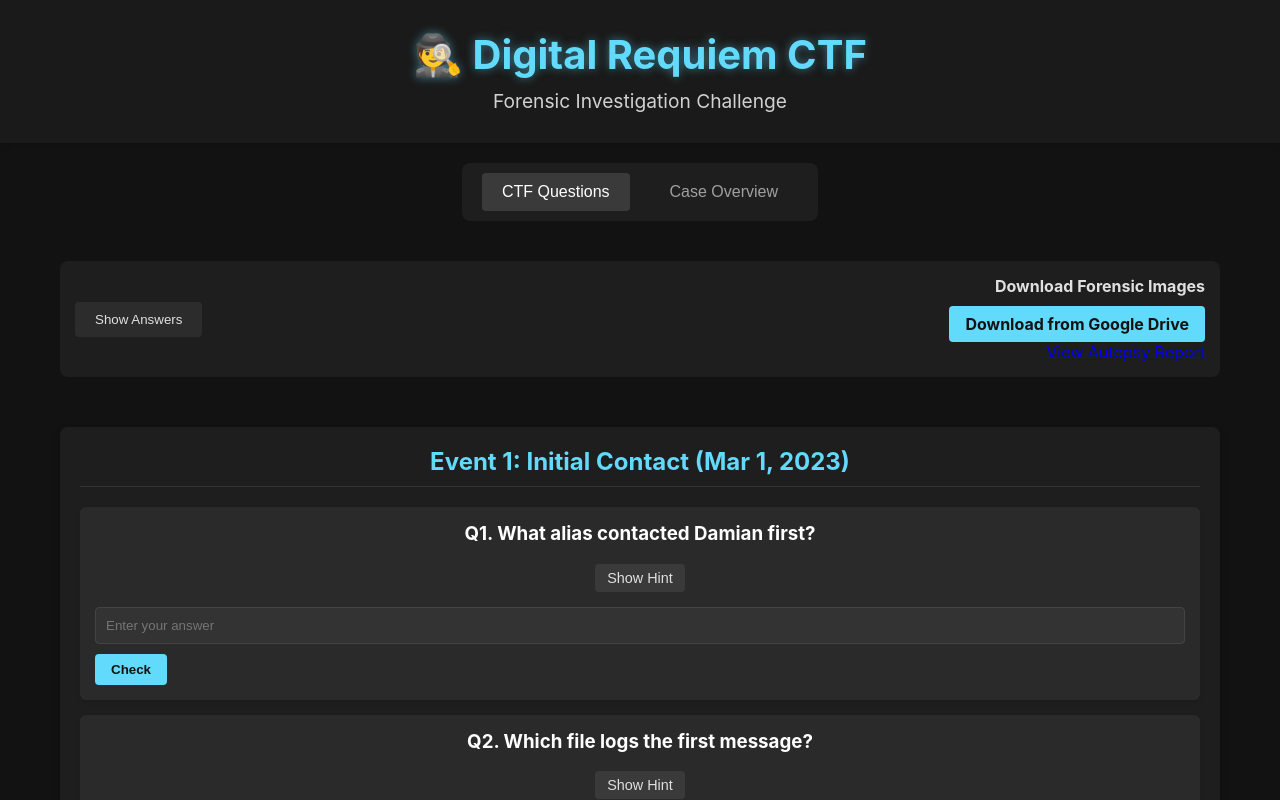
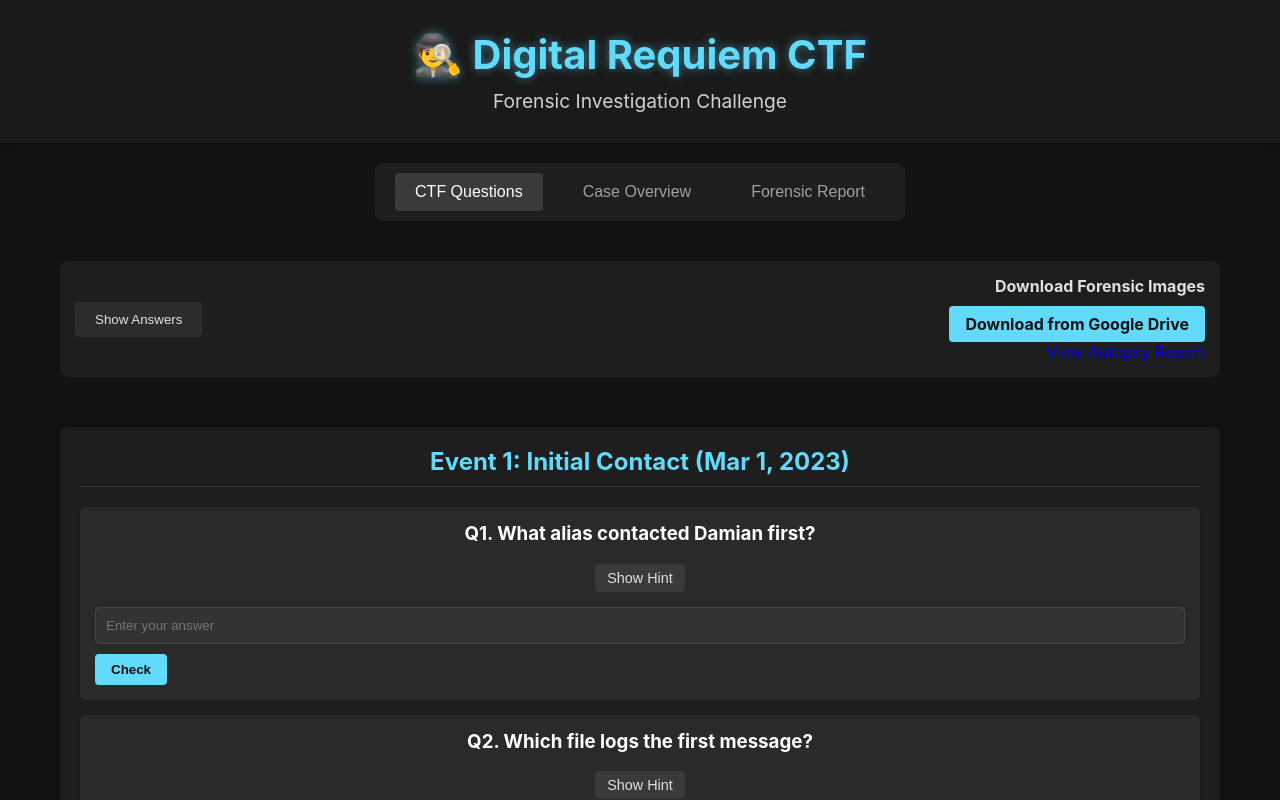
Before and after one commit to RohitPaulReddyG/digital-requiem-ctf, a React (Create React App) app: page / in a window 1280 px wide. Shown: the top 800 px of the page. Built offline with nearby package versions, Linux system fonts and the light colour scheme.

Commit message:
Add Forensic Report button to navigation

```diff
--- a/src/App.js
+++ b/src/App.js
@@ -26,6 +26,11 @@ function App() {
         >
           Case Overview
         </button>
+        <button
+          onClick={() => window.open('/report.html', '_blank')}
+        >
+          Forensic Report
+        </button>
         {/* Removed the forensic report tab */}
       </div>
 
```
